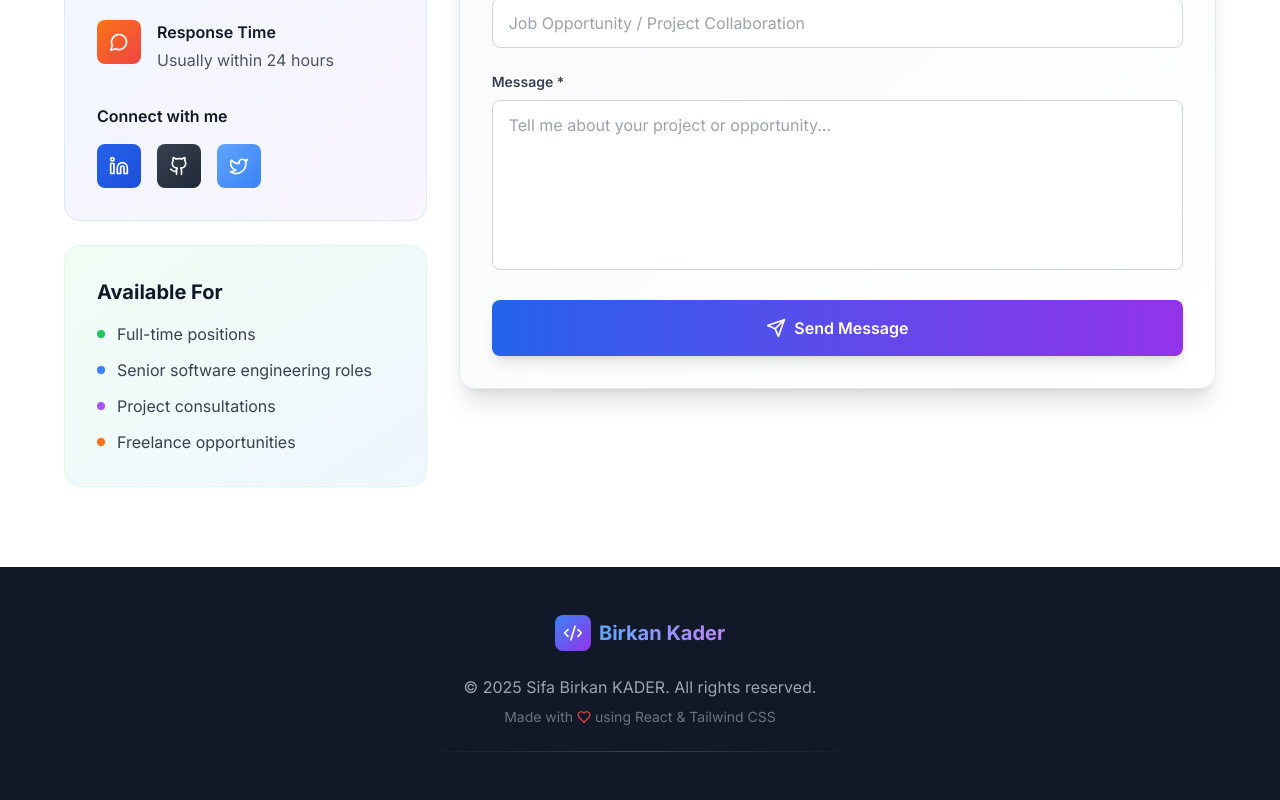
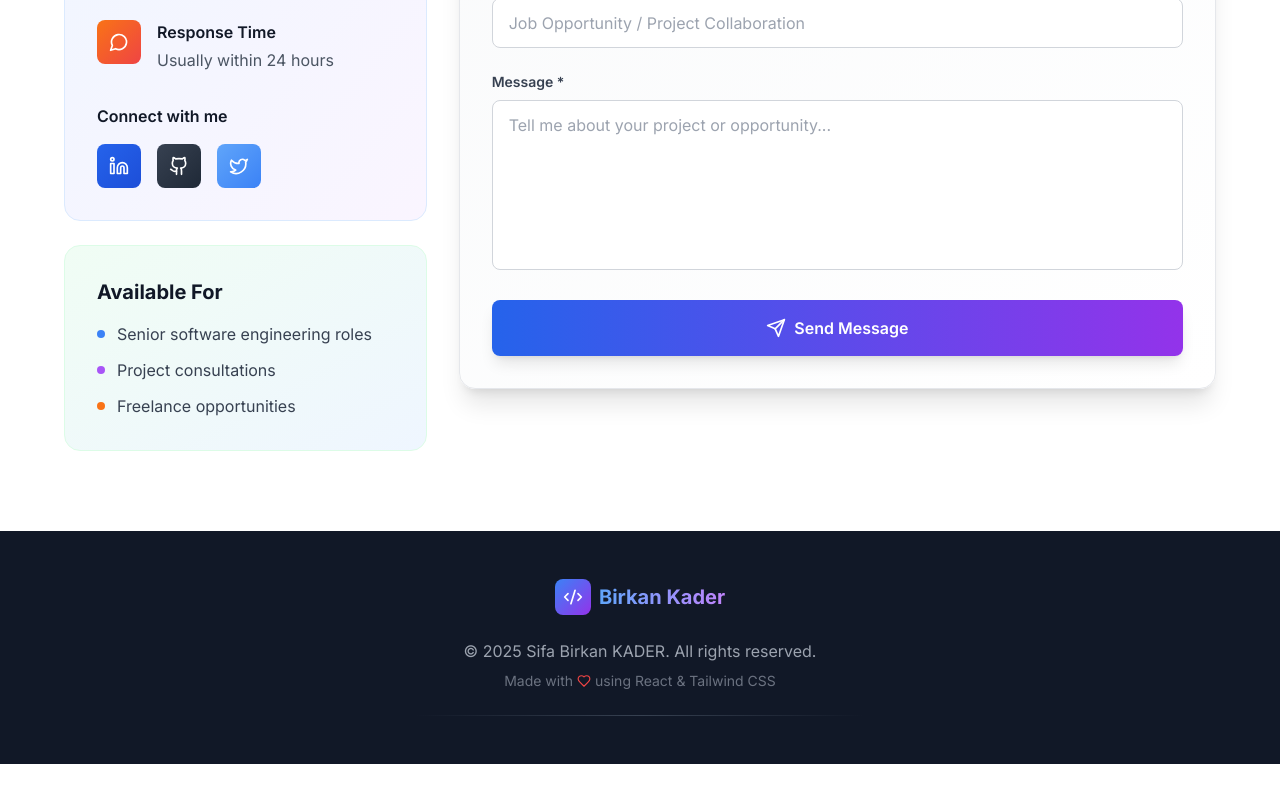
Before and after one commit to Birkankader/personel-website, a React (Vite) app: page / in a window 1280 px wide. Shown: the part 6565-7365 px from the top of the page. After the commit the page ends 7329 px from the top, so only its background shows below. Built offline with nearby package versions, Linux system fonts and the light colour scheme.

Commit message:
Update ContactSection.tsx

```diff
--- a/src/components/ContactSection.tsx
+++ b/src/components/ContactSection.tsx
@@ -156,10 +156,6 @@ const ContactSection: React.FC = () => {
                 <h3 className="text-xl font-bold text-gray-900 dark:text-white mb-4">{t('contact.availableFor')}</h3>
                 <div className="space-y-3">
                   <div className="flex items-center text-gray-700 dark:text-gray-300">
-                    <div className="w-2 h-2 bg-green-500 rounded-full mr-3"></div>
-                    {t('contact.fullTime')}
-                  </div>
-                  <div className="flex items-center text-gray-700 dark:text-gray-300">
                     <div className="w-2 h-2 bg-blue-500 rounded-full mr-3"></div>
                     {t('contact.seniorRoles')}
                   </div>
```
